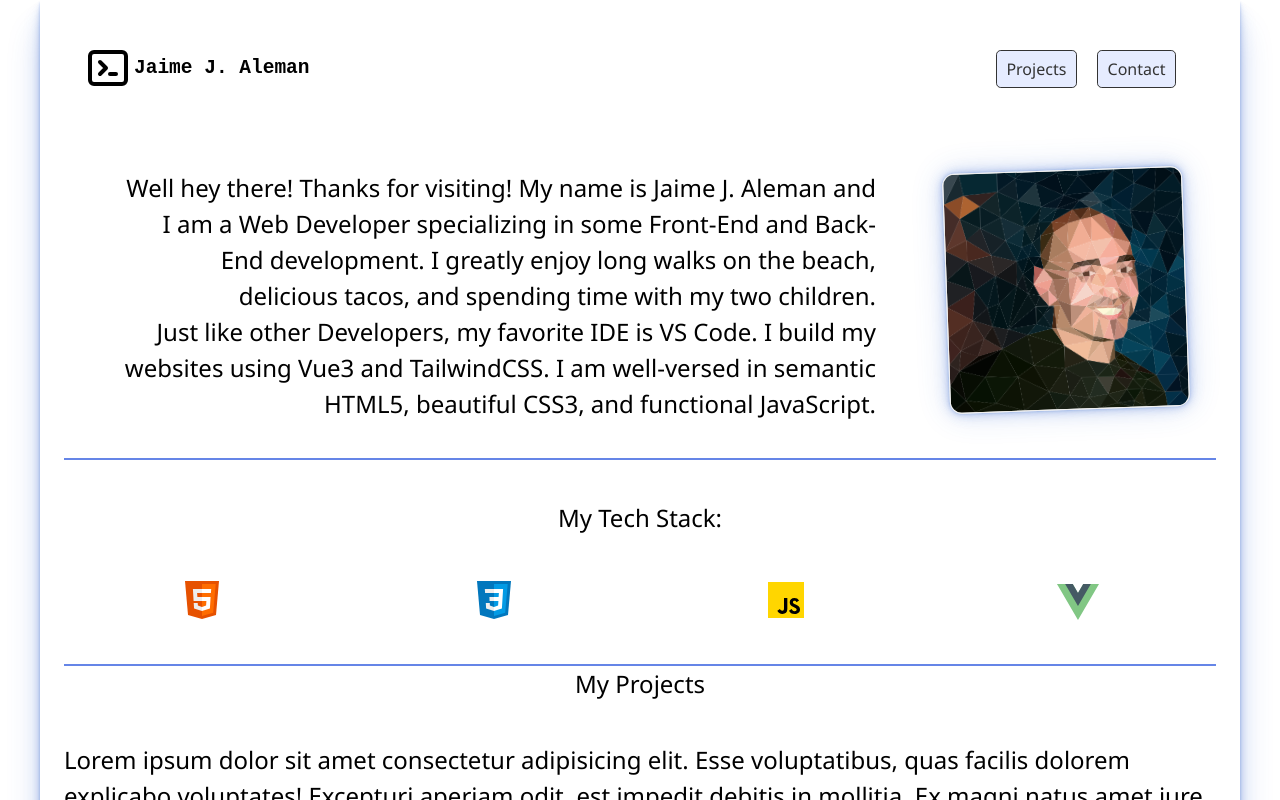
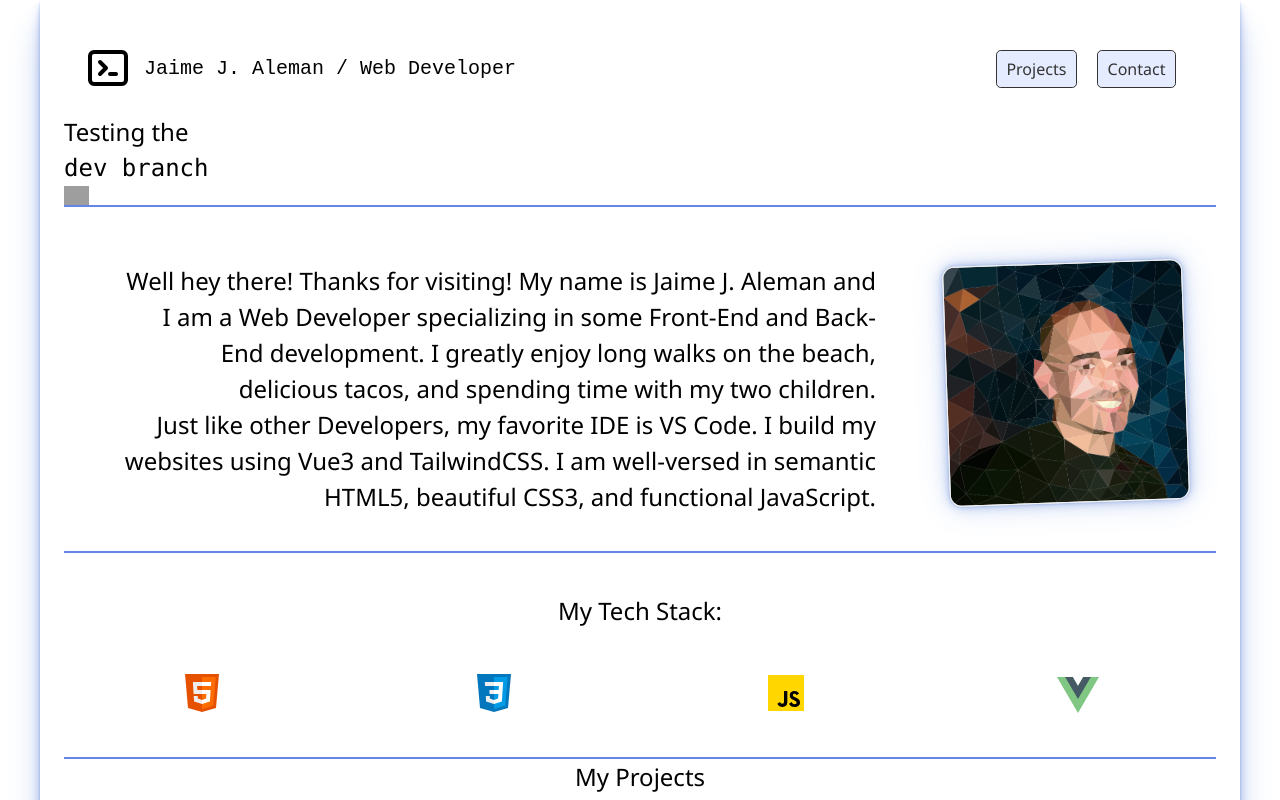
Before and after one commit to OrganizedFellow/jjaleman.nodejs, a Vue app: page / in a window 1280 px wide. Shown: the top 800 px of the page. Built offline with nearby package versions, Linux system fonts and the light colour scheme; grey boxes are pictures that could not be loaded.

Commit message:
-mTesting the dev branch

```diff
--- a/src/App.vue
+++ b/src/App.vue
@@ -4,7 +4,7 @@
             <div class="container mx-auto flex flex-wrap py-5 flex-col md:flex-row items-center">
                 <a class="logo flex font-medium items-center pl-5 mb-4 md:mb-0" href="#" title="Home">
                     <svg viewBox="0 0 25 25" xmlns="http://www.w3.org/2000/svg" fill="none" stroke="currentColor"><path stroke-linecap="round" stroke-linejoin="round" stroke-width="2" d="m8 9 3 3-3 3m5 0h3M5 20h14a2 2 0 0 0 2-2V6a2 2 0 0 0-2-2H5a2 2 0 0 0-2 2v12a2 2 0 0 0 2 2z"/></svg>
-                    <h1 class="text-xl"></h1>
+                    <h1 class="text-xl">Jaime J. Aleman / Web Developer</h1>
                 </a>
                 <nav class="pr-5 md:ml-auto flex flex-wrap items-center text-base justify-center">
                     <a class="mr-5 focus:ring-2 focus:ring-red-500" href="#projects" title="My Projects">Projects</a>
@@ -12,6 +12,17 @@
                 </nav>
             </div>
         </header>
+
+        <section class="container">
+            <div>
+                <div>
+                    <p>Testing the <pre>dev branch</pre></p>
+                </div>
+                <div>
+                    <img width="25" height="25" src="broken.image.jpg" alt="">
+                </div>
+            </div>
+        </section>
 
         <section id="aboutme" class="container mx-auto flex flex-wrap my-0 p-4 flex-col md:my-10 md:flex-row">
             <div class="flex flex-row justify-between text-center grid gap-4 grid-cols-1 sm:grid-cols-4 md:flex-col">
--- a/src/assets/styles.css
+++ b/src/assets/styles.css
@@ -49,10 +49,9 @@ a.logo svg, a.logo svg * {
     height: 50px;
     width: 50px;
 }
-a.logo::after {
-    content: "Jaime J. Aleman";
+a.logo h1 {
     font-family: monospace;
-    font-weight: bold;
+    padding-left: 0.5em;
 }
 a.logo svg:hover, a.logo:hover {
     color: hsl(225, 73%, 65%);
```
Also changed, not shown: 1 other file (tests, documents, lock files or other folders).
